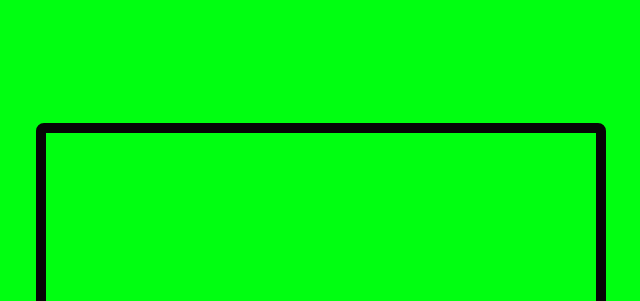
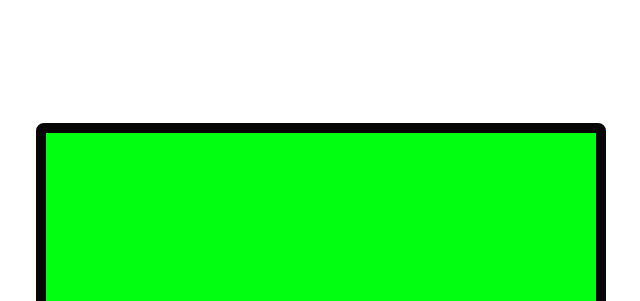
Before and after one commit to wesley-08/lista-de-tarefas, a plain HTML site: page index.html in a window 1280 px wide. Shown: the top 301 px of the page, without its empty margins (87-727 px from the left). Drawn offline with Linux system fonts and the light colour scheme.

Commit message:
Update style.css

```diff
--- a/src/css/style.css
+++ b/src/css/style.css
@@ -14,7 +14,6 @@ h1{
     justify-content: center;
     width: 100vh;
     height: 100vh;
-    background-color: rgb(0, 255, 17);
 }
 
 
```
